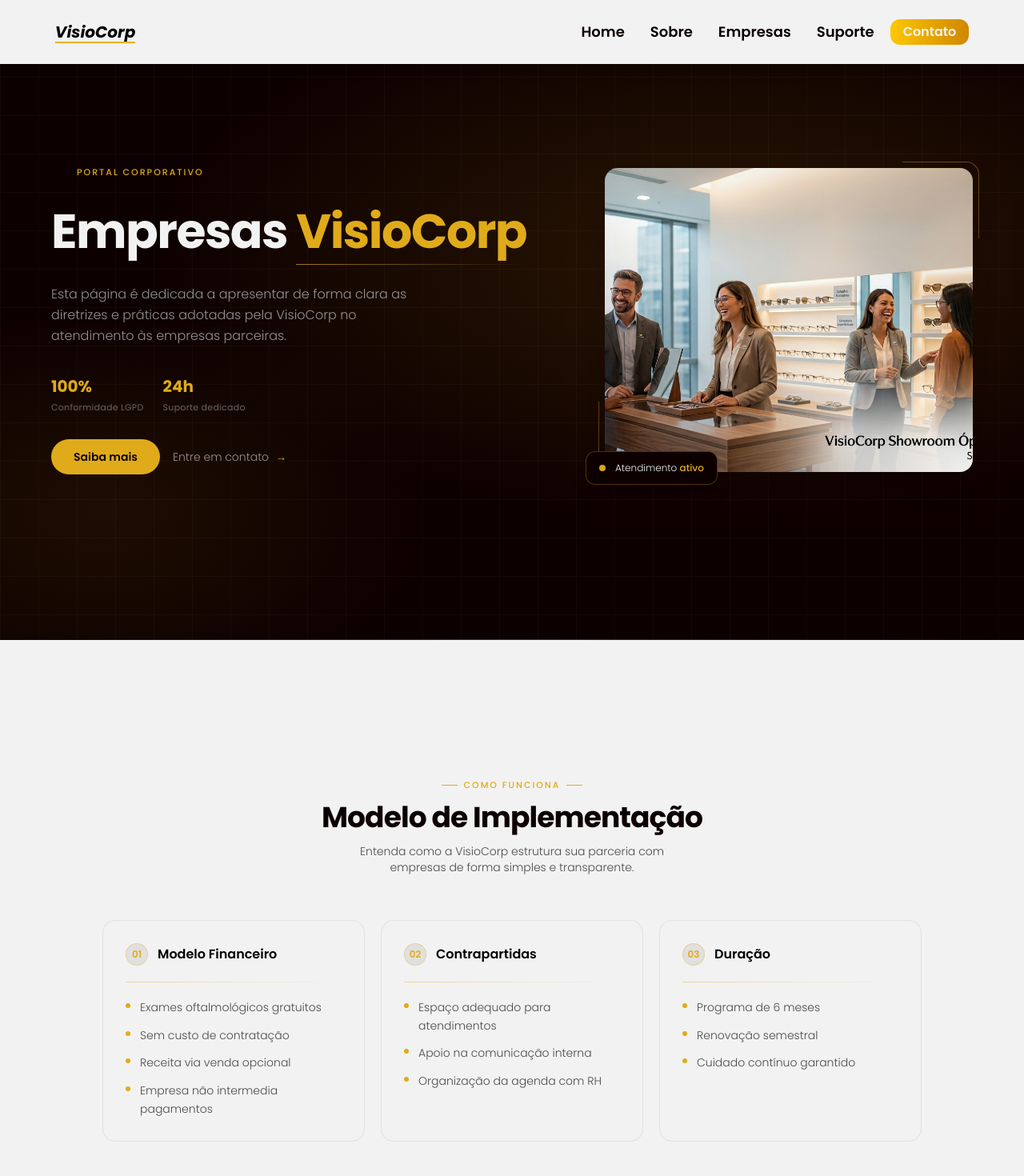
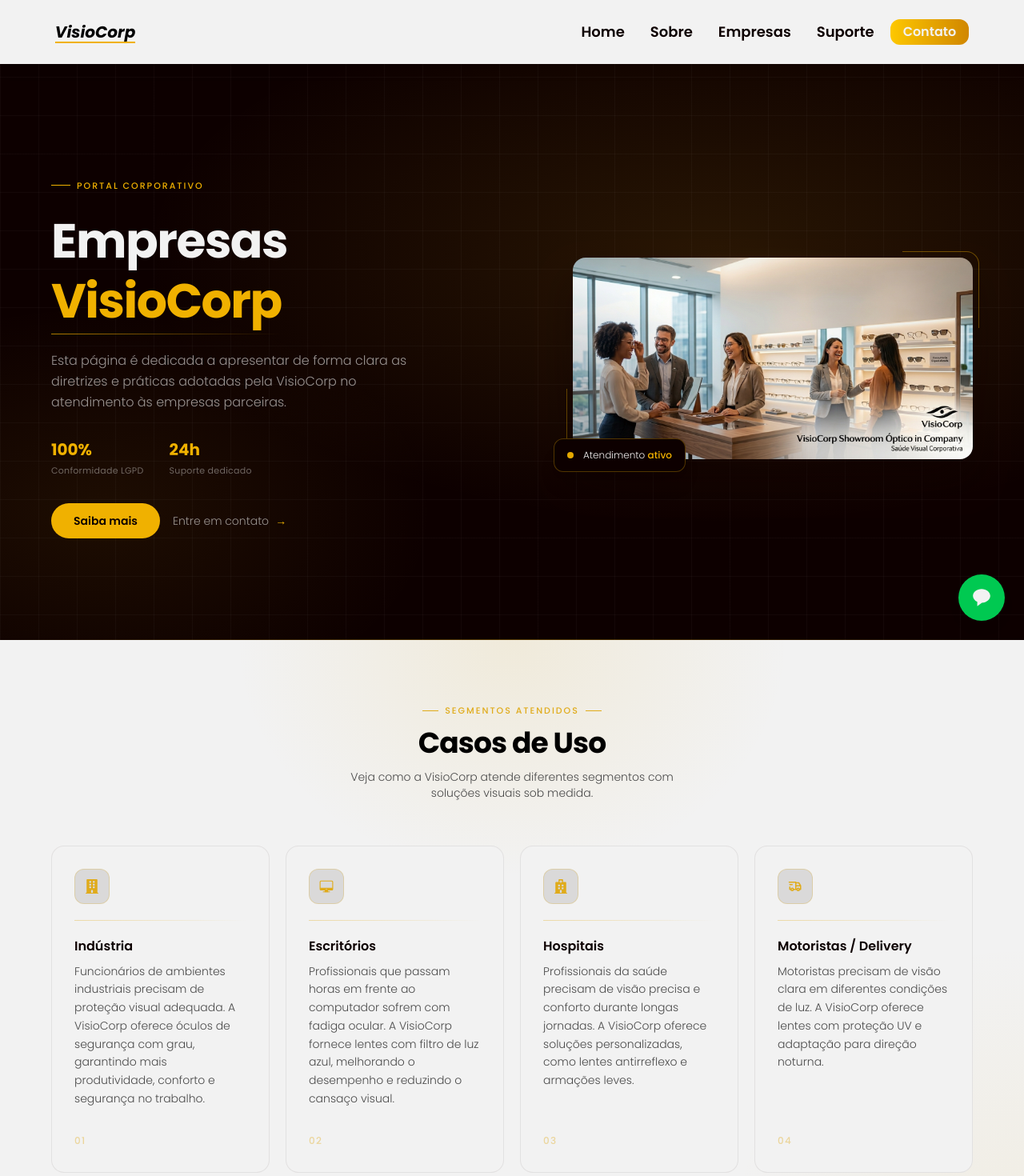
Before and after one commit to Equipe-NextSolve/visio-corp, a Next.js app: page /companies in a window 1280 px wide. Shown: the top 1470 px of the page at 80% size. Built offline with nearby package versions, Linux system fonts and the light colour scheme.

Commit message:
Criação da ultima sessão do da página de Empresas

```diff
--- a/src/components/companies/CompanieHeader.jsx
+++ b/src/components/companies/CompanieHeader.jsx
@@ -3,49 +3,46 @@
 
 export default function CompanieHeader() {
   return (
-    <section className="relative w-full min-h-screen overflow-hidden bg-black flex items-center justify-center px-8">
-      {/* Background gradients */}
+    <section className="relative w-full min-h-screen overflow-hidden bg-black flex items-center justify-center px-6 sm:px-8 pt-24">
+
       <div className="absolute inset-0 bg-[radial-gradient(ellipse_80%_60%_at_70%_40%,rgba(224,171,26,0.13)_0%,transparent_70%)]" />
       <div className="absolute inset-0 bg-[radial-gradient(ellipse_50%_50%_at_10%_80%,rgba(224,171,26,0.08)_0%,transparent_65%)]" />
 
-      {/* Subtle grid texture */}
       <div className="absolute inset-0 bg-[linear-gradient(rgba(242,242,242,0.03)_1px,transparent_1px),linear-gradient(90deg,rgba(242,242,242,0.03)_1px,transparent_1px)] bg-size-[48px_48px]" />
 
-      {/* Top border line */}
-      <div className="absolute top-0 left-0 right-0 h-px bg-linear-to-r from-transparent via-gold/50 to-transparent" />
-      {/* Bottom border line */}
-      <div className="absolute bottom-0 left-0 right-0 h-px bg-linear-to-r from-transparent via-gold/30 to-transparent" />
+      <div className="absolute top-0 left-0 right-0 h-px bg-linear-to-r from-transparent via-yellow-500/50 to-transparent" />
+      <div className="absolute bottom-0 left-0 right-0 h-px bg-linear-to-r from-transparent via-yellow-500/30 to-transparent" />
 
-      <div className="relative z-10 max-w-6xl w-full flex flex-col lg:flex-row items-center gap-16">
-        <div className="flex-1 flex flex-col gap-7">
-          <div className="flex items-center gap-2">
-            <span className="w-6 h-px via-gold" />
-            <span className="text-gold text-[11px] font-medium tracking-[0.18em] uppercase">
+      <div className="relative z-10 max-w-6xl w-full flex flex-col lg:flex-row items-center gap-12 lg:gap-16">
+        <div className="flex-1 flex flex-col gap-6 order-2 lg:order-1 text-center lg:text-left">
+          <div className="flex items-center justify-center lg:justify-start gap-2">
+            <span className="w-6 h-px bg-yellow-500" />
+            <span className="text-yellow-500 text-[11px] font-medium tracking-[0.18em] uppercase">
               Portal Corporativo
             </span>
           </div>
 
-          <h1 className="text-5xl xl:text-6xl font-bold text-white leading-tight tracking-tight">
+          <h1 className="text-4xl sm:text-5xl xl:text-6xl font-bold text-white leading-tight tracking-tight">
             Empresas{" "}
-            <span className="text-gold relative inline-block">
+            <span className="text-yellow-500 relative inline-block">
               VisioCorp
-              <span className="absolute -bottom-1 left-0 right-0 h-px bg-linear-to-r from-gold/70 to-transparent" />
+              <span className="absolute -bottom-1 left-0 right-0 h-px bg-linear-to-r from-yellow-500/70 to-transparent" />
             </span>
           </h1>
 
-          <p className="text-white/60 text-base font-light leading-relaxed max-w-md">
+          <p className="text-white/60 text-sm sm:text-base font-light leading-relaxed max-w-md mx-auto lg:mx-0">
             Esta página é dedicada a apresentar de forma clara as diretrizes e
             práticas adotadas pela VisioCorp no atendimento às empresas
             parceiras.
           </p>
 
-          <div className="flex items-center gap-6 pt-2">
+          <div className="flex items-center justify-center lg:justify-start gap-8 pt-2">
             {[
               { value: "100%", label: "Conformidade LGPD" },
               { value: "24h", label: "Suporte dedicado" },
             ].map((stat) => (
               <div key={stat.label} className="flex flex-col gap-1">
-                <span className="text-gold text-xl font-bold">
+                <span className="text-yellow-500 text-lg sm:text-xl font-bold">
                   {stat.value}
                 </span>
                 <span className="text-white/40 text-[11px] tracking-wide">
@@ -55,47 +52,48 @@
             ))}
           </div>
 
-          <div className="flex items-center gap-4 pt-1">
+          <div className="flex flex-col sm:flex-row items-center justify-center lg:justify-start gap-4 pt-2">
             <Link
-              type="button"
               href="/about"
-              className="bg-gold hover:bg-gold/90 text-black text-sm font-semibold px-7 py-3 rounded-full transition-all duration-200 hover:-translate-y-0.5 hover:shadow-[0_8px_24px_rgba(224,171,26,0.35)]"
+              className="bg-yellow-500 hover:bg-yellow-500/90 text-black text-sm font-semibold px-7 py-3 rounded-full transition-all duration-200 hover:-translate-y-0.5 hover:shadow-[0_8px_24px_rgba(224,171,26,0.35)]"
             >
               Saiba mais
             </Link>
+
             <Link
-              type="button"
-              href='/contact'
+              href="/contact"
               className="text-white/60 hover:text-white text-sm font-light flex items-center gap-2 transition-colors duration-200"
             >
               Entre em contato
-              <span className="text-gold">→</span>
+              <span className="text-yellow-500">→</span>
             </Link>
           </div>
         </div>
 
-        <div className="relative shrink-0">
+        {/* IMAGEM */}
+        <div className="relative shrink-0 order-1 lg:order-2 flex justify-center">
           <div className="absolute -inset-4 bg-[radial-gradient(ellipse_at_center,rgba(224,171,26,0.18)_0%,transparent_70%)] rounded-3xl" />
 
-          <div className="absolute -top-2 -right-2 w-24 h-24 border-t border-r border-gold/40 rounded-tr-2xl" />
-          <div className="absolute -bottom-2 -left-2 w-24 h-24 border-b border-l border-gold/40 rounded-bl-2xl" />
+          <div className="absolute -top-2 -right-2 w-20 sm:w-24 h-20 sm:h-24 border-t border-r border-yellow-500/40 rounded-tr-2xl" />
+          <div className="absolute -bottom-2 -left-2 w-20 sm:w-24 h-20 sm:h-24 border-b border-l border-yellow-500/40 rounded-bl-2xl" />
 
           <div className="relative rounded-2xl overflow-hidden shadow-2xl shadow-black/60">
             <div className="absolute inset-0 bg-linear-to-tr from-black/30 via-transparent to-black/10 z-10" />
+
             <Image
               width={500}
               height={380}
               alt="Image-Companie"
               src="/img8.png"
-              className="object-cover w-115 h-95"
+              className="object-cover w-full max-w-105 sm:max-w-125 h-auto"
             />
           </div>
 
-          {/* Floating badge */}
-          <div className="absolute -bottom-4 -left-6 z-20 bg-black border border-gold/30 rounded-xl px-4 py-3 shadow-xl flex items-center gap-3">
-            <span className="w-2 h-2 rounded-full bg-gold animate-pulse" />
+          <div className="absolute -bottom-4 -left-2 sm:-left-6 z-20 bg-black border border-yellow-500/30 rounded-xl px-4 py-3 shadow-xl flex items-center gap-3">
+            <span className="w-2 h-2 rounded-full bg-yellow-500 animate-pulse" />
             <span className="text-white text-xs font-light">
-              Atendimento <span className="text-gold font-medium">ativo</span>
+              Atendimento{" "}
+              <span className="text-yellow-500 font-medium">ativo</span>
             </span>
           </div>
         </div>
--- a/src/components/companies/CompaniesMain.jsx
+++ b/src/components/companies/CompaniesMain.jsx
@@ -1,11 +1,17 @@
 import CompanieHeader from "./CompanieHeader";
 import FinancialModel from "./FinancialModel";
+import UseCase from "./UseCase";
+import Questions from "../contact/Questions";
+import Message from "@/utils/Message";
 
 export default function CompaniesMain() {
   return (
     <main>
       <CompanieHeader />
+      <UseCase />
       <FinancialModel />
+      <Questions />
+      <Message />
     </main>
   );
 }
--- a/src/components/companies/UseCase.jsx
+++ b/src/components/companies/UseCase.jsx
@@ -0,0 +1,96 @@
+import { FaBuilding } from "react-icons/fa";
+import { IoDesktopOutline } from "react-icons/io5";
+import { FaHospital } from "react-icons/fa";
+import { TbTruckDelivery } from "react-icons/tb";
+
+export default function UseCase() {
+  const cases = [
+    {
+      id: 1,
+      titulo: "Indústria",
+      descricao:
+        "Funcionários de ambientes industriais precisam de proteção visual adequada. A VisioCorp oferece óculos de segurança com grau, garantindo mais produtividade, conforto e segurança no trabalho.",
+      icon: FaBuilding,
+    },
+    {
+      id: 2,
+      titulo: "Escritórios",
+      descricao:
+        "Profissionais que passam horas em frente ao computador sofrem com fadiga ocular. A VisioCorp fornece lentes com filtro de luz azul, melhorando o desempenho e reduzindo o cansaço visual.",
+      icon: IoDesktopOutline,
+    },
+    {
+      id: 3,
+      titulo: "Hospitais",
+      descricao:
+        "Profissionais da saúde precisam de visão precisa e conforto durante longas jornadas. A VisioCorp oferece soluções personalizadas, como lentes antirreflexo e armações leves.",
+      icon: FaHospital,
+    },
+    {
+      id: 4,
+      titulo: "Motoristas / Delivery",
+      descricao:
+        "Motoristas precisam de visão clara em diferentes condições de luz. A VisioCorp oferece lentes com proteção UV e adaptação para direção noturna.",
+      icon: TbTruckDelivery,
+    },
+  ];
+
+  return (
+    <section className="relative w-full py-20 px-6 bg-white overflow-hidden">
+      <div className="absolute top-0 left-1/2 -translate-x-1/2 w-175 h-75 bg-[radial-gradient(ellipse_at_top,rgba(224,171,26,0.11)_0%,transparent_70%)]" />
+      <div className="absolute bottom-0 right-0 w-100 h-100 bg-[radial-gradient(ellipse_at_bottom_right,rgba(224,171,26,0.07)_0%,transparent_65%)]" />
+
+      <div className="relative z-10 max-w-6xl mx-auto">
+        <div className="flex flex-col items-center gap-3 mb-14">
+          <div className="flex items-center gap-2">
+            <span className="w-5 h-px bg-gold" />
+            <span className="text-gold text-[11px] font-medium tracking-[0.18em] uppercase">
+              Segmentos atendidos
+            </span>
+            <span className="w-5 h-px bg-gold" />
+          </div>
+          <h2 className="text-3xl md:text-4xl font-bold text-balck tracking-tight text-center">
+            Casos de Uso
+          </h2>
+          <p className="text-gray text-sm font-light text-center max-w-md">
+            Veja como a VisioCorp atende diferentes segmentos com soluções
+            visuais sob medida.
+          </p>
+        </div>
+
+        <div className="grid gap-5 sm:grid-cols-2 lg:grid-cols-4">
+          {cases.map((item) => {
+            const Icon = item.icon;
+            return (
+              <div
+                key={item.id}
+                className="group bg-white border border-black/[0.07] hover:border-gold/50 rounded-2xl p-7 flex flex-col gap-5 transition-all duration-300 hover:-translate-y-1 hover:shadow-[0_8px_32px_rgba(224,171,26,0.10)]"
+              >
+                <div className="w-11 h-11 rounded-xl bg-black/10 border border-gold/25 flex items-center justify-center text-gold text-lg shrink-0">
+                  <Icon />
+                </div>
+
+                <div className="w-full h-px bg-linear-to-r from-gold/35 to-transparent" />
+
+                <div className="flex flex-col gap-2">
+                  <h3 className="text-black font-semibold text-base">
+                    {item.titulo}
+                  </h3>
+                  <p className="text-gray text-sm font-light leading-relaxed">
+                    {item.descricao}
+                  </p>
+                </div>
+
+                <div className="mt-auto pt-2">
+                  <span className="text-gold/40 text-xs font-medium tracking-widest">
+                    {String(item.id).padStart(2, "0")}
+                  </span>
+                </div>
+              </div>
+            );
+          })}
+        </div>
+      </div>
+    </section>
+  );
+}
```
